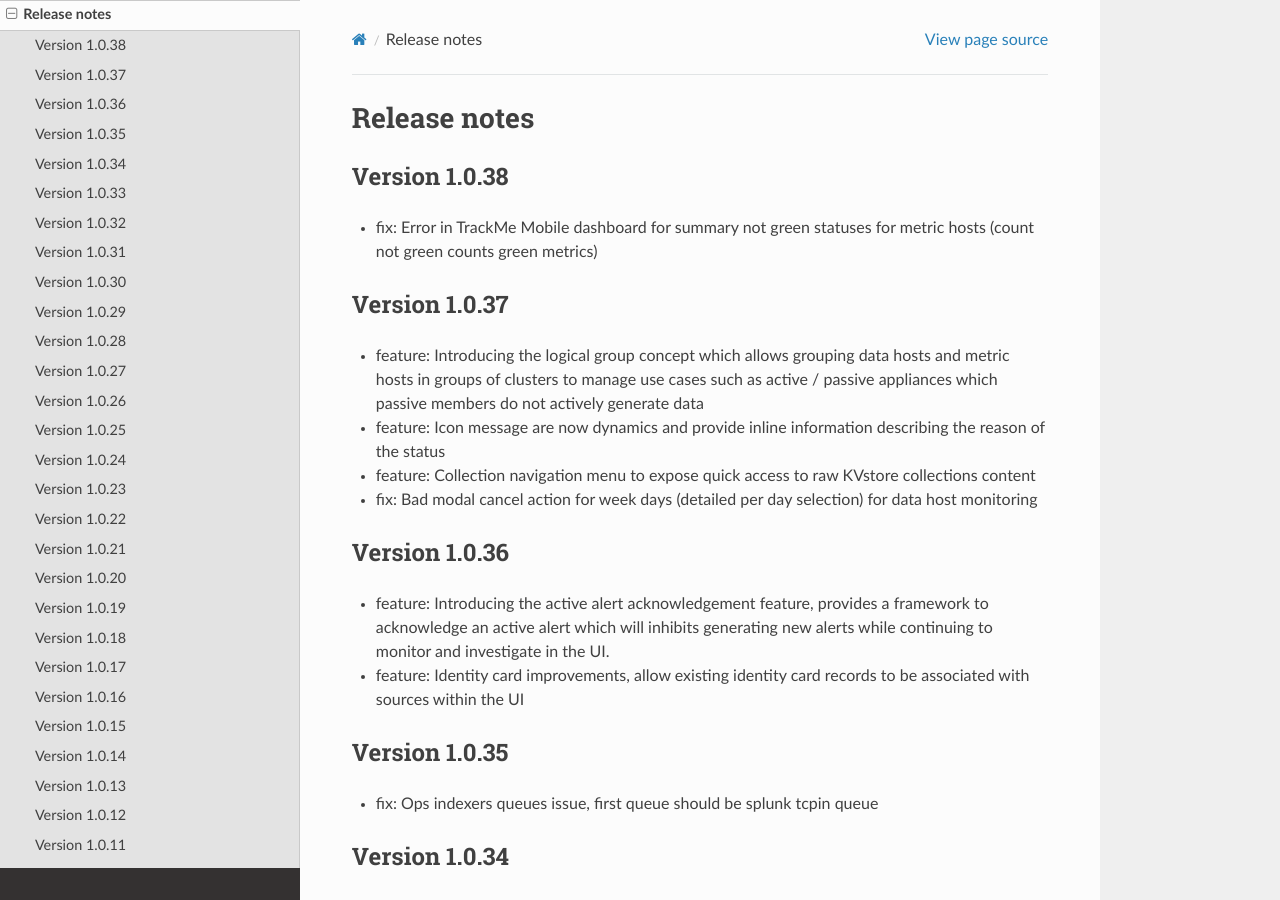
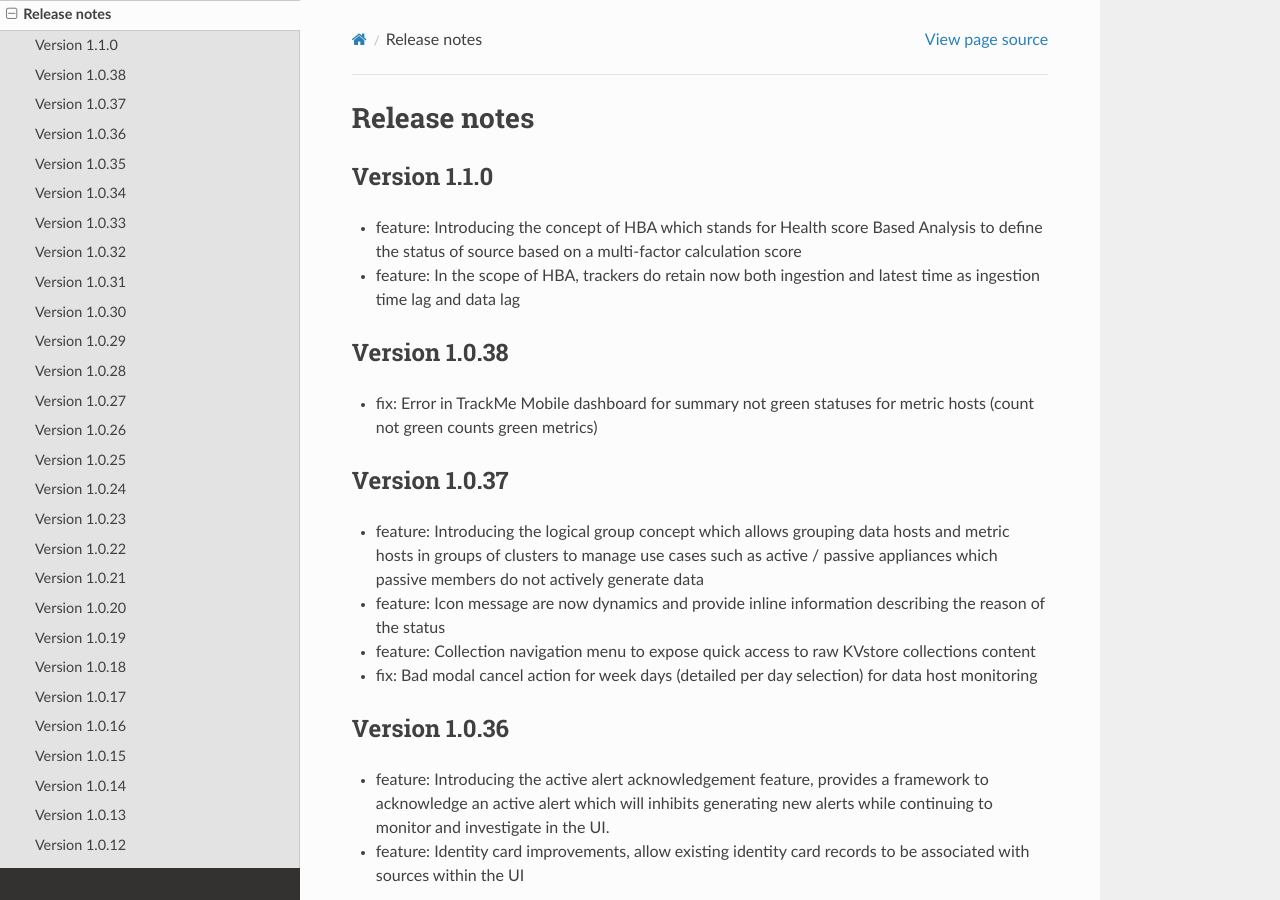
Before and after one commit to guilhemmarchand/trackme, a Sphinx documentation site: the page built from docs/releasenotes.rst, in a window 1280 px wide and 900 px high. Built offline with Sphinx 7.4.7 and the Read the Docs theme 2.0.0, drawn with Linux system fonts in a browser that asks for light colours.

Commit message:
Work in progress

```diff
--- a/docs/conf.py
+++ b/docs/conf.py
@@ -54,7 +54,7 @@ author = u'Guilhem Marchand'
 # built documents.
 #
 # The short X.Y version.
-version = u'1.0'
+version = u'1.1'
 # The full version, including alpha/beta/rc tags.
 release = u'1'
 
--- a/docs/releasenotes.rst
+++ b/docs/releasenotes.rst
@@ -1,5 +1,11 @@
 Release notes
 #############
+
+Version 1.1.0
+==============
+
+- feature: Introducing the concept of HBA which stands for Health score Based Analysis to define the status of source based on a multi-factor calculation score
+- feature: In the scope of HBA, trackers do retain now both ingestion and latest time as ingestion time lag and data lag
 
 Version 1.0.38
 ==============
```
Also changed, not shown: 4 other files.
